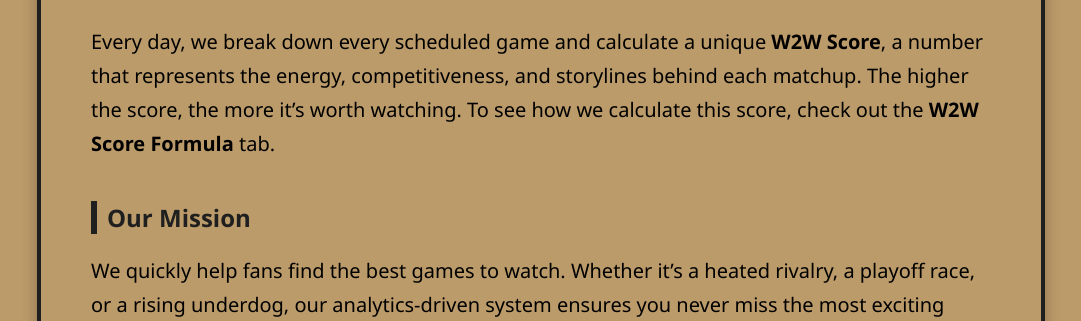
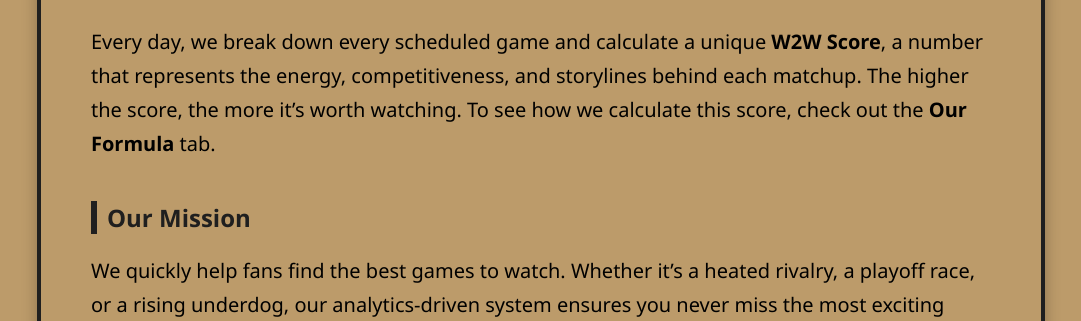
Before and after one commit to ckgifford06/w2wSports, a Flask app: page /about in a window 1280 px wide. Shown: the part 366-687 px from the top of the page, without its empty margins (99-1180 px from the left). Run offline with Flask 3, Linux system fonts and the light colour scheme.

Commit message:
Update about.html

```diff
--- a/templates/about.html
+++ b/templates/about.html
@@ -185,7 +185,7 @@
 
     <p><strong>W2W Sports</strong> is your daily destination for rating and ranking the most exciting matchups across the <span class="highlight">NBA</span>, <span class="highlight">NFL</span>, <span class="highlight">NHL</span>, and <span class="highlight">MLB</span>.</p>
 
-    <p>Every day, we break down every scheduled game and calculate a unique <strong>W2W Score</strong>, a number that represents the energy, competitiveness, and storylines behind each matchup. The higher the score, the more it’s worth watching. To see how we calculate this score, check out the <strong>W2W Score Formula</strong> tab.</p>
+    <p>Every day, we break down every scheduled game and calculate a unique <strong>W2W Score</strong>, a number that represents the energy, competitiveness, and storylines behind each matchup. The higher the score, the more it’s worth watching. To see how we calculate this score, check out the <strong>Our Formula</strong> tab.</p>
 
     <h2>Our Mission</h2>
     <p>We quickly help fans find the best games to watch. Whether it’s a heated rivalry, a playoff race, or a rising underdog, our analytics-driven system ensures you never miss the most exciting action that night.</p>
```
